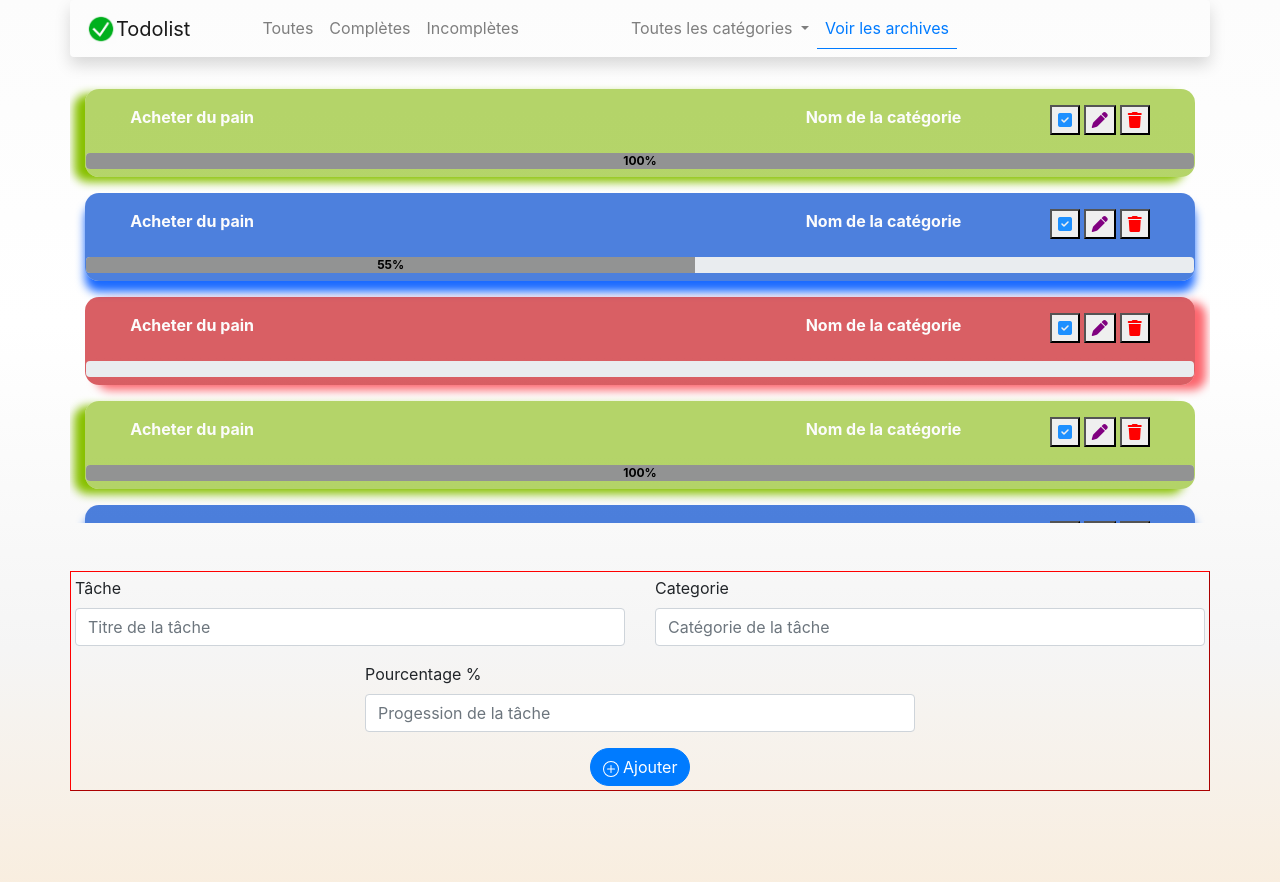
After one commit to Datebayo350/TODOLIST, a PHP site: page /php/index.php in a window 1280 px wide. The commit adds this page. Shown: the top 882 px of the page. Run offline with PHP 8.4, Linux system fonts and the light colour scheme; some libraries are stand-ins or nearby versions.

Commit message:
Add new task works, it appears on the top of the parent tasks, however the events doesn't works, need to factorised the code

```diff
--- a/css/styles.css
+++ b/css/styles.css
@@ -16,26 +16,40 @@ header div>div img {
 }
 
 body {
+    height: 100vh;
     background-image: linear-gradient(#FCFCFC, white, whitesmoke, antiquewhite);
-    background-repeat: repeat;
+    background-repeat: space;
 }
 
 .shadow-complete {
-    box-shadow: -11px 5px 10px #B8E846;
-    background-color:  #ceec87a8;
-    color: #777676;
+    box-shadow: -11px 5px 10px #88c100;
+    background-color:  #8fbf1da8;
+    color: #FCFCFC;
     font-weight: bold;
+    border-radius: 14px;
 }
 
 .shadow-incomplete {
-    box-shadow: 11px 5px 10px #B21D25;
-    background-color:  #a15a5da6;
+    box-shadow: 11px 5px 10px #fc666e;
+    background-color:  #c50a12a6;
     color: #FCFCFC;
+    font-weight: bold;
+    border-radius: 14px;
+
 }
 .shadow-started {
-    box-shadow: 0px 11px 10px #0f58e0;
-    background-color: #2460ceb2;
+    box-shadow: 0px 11px 10px#1c6bff;
+    background-color:#0049cfb2;
     color: #FCFCFC;
+    font-weight: bold;
+    border-radius: 14px;
+}
+.shadow-test {
+    box-shadow: 0px 11px 10px#1ce5ff;
+    background-color:#00cfb3b2;
+    color: #FCFCFC;
+    font-weight: bold;
+    border-radius: 14px;
 }
 
 nav img {
@@ -52,3 +66,25 @@ nav img {
     border: 1px solid white;
     box-shadow: 0px 0px 10px 2px white;
 }
+
+.form {
+    border: 1px outset red;
+    box-shadow:
+}
+
+@media (max-width: 991.98px) {
+
+        a.text-primary {
+            display: inline;
+        }
+
+        div.dropdown-menu {
+            width: 20rem;
+
+        }
+
+        li.ml-5 {
+            margin-left: 0 !important;
+        }
+
+}
--- a/js/app.js
+++ b/js/app.js
@@ -4,10 +4,15 @@ var todolist = {
         var checks = document.querySelectorAll('.check');
         var delets = document.querySelectorAll('.delete');
         var modifys = document.querySelectorAll('.modify');
+        var submitNewTaskButton = document.querySelector('button[type=submit');
+        var form = document.querySelector('form');
 
         checks.forEach(index => index.addEventListener('click', todolist.handleCheckButton));
         delets.forEach(index => index.addEventListener('click', todolist.handleDeleteButton));
-        modifys.forEach(index => index.addEventListener('click', todolist.handleModifyButton,true));
+        modifys.forEach(index => index.addEventListener('click', todolist.handleModifyButton));
+        // submitNewTaskButton.addEventListener('click', todolist.handleAddNewTask);
+        form.addEventListener('submit', todolist.handleAddNewTask);
+
 
 
     },
@@ -30,20 +35,19 @@ var todolist = {
 
     },
 
-    handleModifyButton: function(clickModify){
-        // var divTitle = clickModify.target.parentNode.parentNode.previousElementSibling;
+    handleModifyButton: function(event){
+        //? This refer to the currentTarget
+        var divTitle = event.target.parentNode.parentNode.previousElementSibling;
+        console.log(divTitle);
 
-        var divTitle = this.parentNode.parentNode.previousElementSibling;
         var inputs = divTitle.querySelectorAll('input');
         var paragraphs = divTitle.querySelectorAll('p');
 
+        //?Set the value of the futur displayed inputs
         var input1Value = inputs[0].value = paragraphs[0].innerHTML;
         var input2Value = inputs[1].value = paragraphs[1].innerHTML;
 
-
-        console.log(inputs);
-
-
+        //? On Every Click to the modify button, hide the paragraphs and display the inputs to let me edit the field
         inputs.forEach(input =>
 
             input.classList.remove('d-none')
@@ -56,56 +60,75 @@ var todolist = {
 
 
         );
+        todolist.addBlurEventListener(inputs, 'blur')
+        todolist.addBlurEventListener(inputs, 'keydown')
 
-        /**
-         * Ajoute un évenement sur une liste
-         *
-         * @param  list
-         * @param  event
-         */
+    },
 
-        var addBlurEventListener = function( list, event) {
+    handleAddNewTask: function(event){
+        event.preventDefault();
+        console.log(event);
+        var ancestor = document.querySelector('.ancestor');
+        var template = document.querySelector('template');
+
+        var formTitle = document.querySelector('.formTitle_task');
+        var formCategory = document.querySelector('.formCategory_task');
+        var formProgress = document.querySelector('.formProgress_task');
+
+        // @see https://stackoverflow.com/questions/39372886/document-importnode-vs-node-clonenode-real-example
+        // @see https://developer.mozilla.org/fr/docs/Web/API/Node/cloneNode
+        //var clone = document.importClone(template.content, clone,true)
+        //? Select the template, get the content, clone it and tru to say that we want to clone his childrens too
+        //! This one its a document fragment
+        var cloneTemplateFragment = document.getElementById('template').content.cloneNode(true);
+        //! This one its a an element, so add this one and not the above one
+        var templateParent = cloneTemplateFragment.querySelector('.parent');
+        var templateTitle = cloneTemplateFragment.querySelector('.templateTitle_task');
+        var templateCategory = cloneTemplateFragment.querySelector('.templateCategory_task');
+        var templateProgress = cloneTemplateFragment.querySelector('.templateProgress_task');
+
+        templateTitle.innerHTML = formTitle.value;
+        // console.log(templateParent);
+        templateParent.classList.add('shadow-test');
+        templateCategory.innerHTML = formCategory.value;
+        templateProgress.innerHTML = formProgress.value;
+
+        // @see https://stackoverflow.com/questions/11475232/find-the-element-before-and-after-a-specific-element-with-pure-javascript
+        // @see https://stackoverflow.com/questions/618089/can-i-insert-elements-to-the-beginning-of-an-element-using-appendchild
+        ancestor.insertBefore(templateParent, ancestor.firstChild);
+        // progress.style.backgroundColor = "red";
+
+        console.log(templateParent);
+
+
+    },
+
+    //? Add event on every kind of array, object
+    addBlurEventListener: function(list, event){
+        var inputs = document.querySelectorAll('.task-input');
+        var paragraphs = document.querySelectorAll('.task-paragraph');
         for(var i = 0; i <list.length; i++) {
+            //?For every item in the list, add the listener
             list[i].addEventListener(event, (evt) => {
-                   var field = evt.target.value;
-                    console.log(evt);
                 if(evt.key === 'Enter' || evt.type === 'blur'){
 
-                      var paragraph1Value = paragraphs[0].innerHTML = inputs[0].value;
-                      var paragraph2Value = paragraphs[1].innerHTML = inputs[1].value;
+                   paragraphs[0].innerHTML = inputs[0].value;
+                   paragraphs[1].innerHTML = inputs[1].value;
 
-                      console.log(evt.key);
-                      console.log('Paragraphe 1 =>', paragraph1Value);
-
-
+                    //? Do the oposit job of the l 44
                     inputs.forEach(input =>
 
                         input.classList.add('d-none')
-
                     );
 
                     paragraphs.forEach(p =>
 
                         p.classList.remove('d-none')
-
-
                     );
-
                 }
-
-
             })
-
         }
-        }
-
-        addBlurEventListener(inputs, 'blur')
-        addBlurEventListener(inputs, 'keydown')
-
-
-
     },
-
 
 
 
--- /dev/null
+++ b/php/index.php
@@ -0,0 +1,211 @@
+<?php
+//? https://www.youtube.com/watch?v=zyIx_VfGmQc
+
+    // echo '<div class="container"><img class="img-fluid" src="../../../../../moi.jpg"></div>';
+
+
+?>
+<!DOCTYPE html>
+<html lang="fr">
+<head>
+    <meta charset="UTF-8">
+    <meta name="viewport" content="width=device-width, initial-scale=1, shrink-to-fit=no">
+    <!-- <link rel="stylesheet" href="../css/reset.css"> Pas utile, bootstrap dispose de son propre reset -->
+    <link rel="stylesheet" href="https://cdn.jsdelivr.net/npm/bootstrap@4.5.3/dist/css/bootstrap.min.css" integrity="sha384-TX8t27EcRE3e/ihU7zmQxVncDAy5uIKz4rEkgIXeMed4M0jlfIDPvg6uqKI2xXr2" crossorigin="anonymous">
+    <link rel="stylesheet" href="../css/styles.css">
+    <title>TODOLIST - Constantin</title>
+</head>
+<body>
+    <header>
+        <nav class="navbar navbar-expand-lg navbar-light container shadow rounded">
+            <a href="" class="navbar-brand"><img src="../assets/images/check_icon.jpg" width="30" height="30" class="d-inline-block align-top" alt="Check icon">Todolist</a>
+            <button class="navbar-toggler" type="button" data-toggle="collapse" data-target="#navigation_menu" aria-controls="navbar menue" aria-expanded="false" aria-label="Toggle navigation">
+                <span class="navbar-toggler-icon"></span>
+            </button>
+            <div id="navigation_menu" class="collapse navbar-collapse">
+                <ul class="navbar-nav mr-auto justify-content-between">
+                    <li class="nav-item ml-5"><a class="nav-link"href="">Toutes</a></li>
+                    <li class="nav-item"><a class="nav-link"href="">Complètes</a></li>
+                    <li class="nav-item mr-5"><a class="nav-link"href="">Incomplètes</a></li>
+                    <li class="nav-item ml-5 dropdown">
+                        <a class="nav-link dropdown-toggle" href="#" id="navbar_dropdown" role="button" data-toggle="dropdown" aria-haspopup="true" aria-expanded="false">
+                        Toutes les catégories
+                        </a>
+                        <div id="navbar_dropdown" class="dropdown-menu" aria-labelledby="navbarDropdown">
+                            <a class="dropdown-item" href="#">Titre Pro</a>
+                            <a class="dropdown-item" href="#">O'Clock</a>
+                            <div class="dropdown-divider"></div>
+                            <a class="dropdown-item" href="#">Preparation</a>
+                        </div>
+                    </li>
+                    <li class="nav-item"><a href="" class="nav-link border-bottom border-primary text-primary">Voir les archives</a></li>
+
+                </ul>
+            </div>
+        </nav>
+    </header>
+    <main>
+        <div class="ancestor container mt-3" style="max-height: 450px; overflow-y:scroll">
+            <div class="parent container mt-3 p-3 shadow-complete">
+                <div class="row d-flex justify-content-around">
+                    <div class="title w-75 d-flex justify-content-between">
+                        <p class="task-paragraph">Acheter du pain</p>
+                        <input type="text" class="task-input form-control w-25 d-none" aria-label="Small">
+                        <p class="task-paragraph">Nom de la catégorie</p>
+                        <input type="text" class="task-input form-control w-25 d-none " aria-label="Small">
+                    </div>
+                    <div lass="d-flex justify-content-evenly">
+                        <button><span class="check fas fa-check-square" style="color: Dodgerblue" id="button1"></span></button>
+                        <button><span class="modify fas fa-pen" style="color: purple"></span></button>
+                        <button><span class="delete fas fa-trash" style="color: red"></span></button>
+                    </div>
+                    <div class="mb-n2 mt-2 p-0 progress container">
+                        <div class="progress-bar" role="progressbar" style="width: 100%;background-color: #7a7a7ac7; color:black" aria-valuenow="100" aria-valuemin="0" aria-valuemax="100">100%</div>
+                    </div>
+                </div>
+            </div>
+            <div class="parent container mt-3 p-3 shadow-started">
+                <div class="row d-flex justify-content-around">
+                    <div class="title w-75 d-flex justify-content-between">
+                        <p class="task-paragraph">Acheter du pain</p>
+                        <input type="text" class="task-input form-control w-25 d-none" aria-label="Small">
+                        <p class="task-paragraph">Nom de la catégorie</p>
+                        <input type="text" class="task-input form-control w-25 d-none " aria-label="Small">
+                    </div>
+                    <div lass="d-flex justify-content-evenly">
+                        <button><span class="check fas fa-check-square" style="color: Dodgerblue" id="button1"></span></button>
+                        <button><span class="modify fas fa-pen" style="color: purple"></span></button>
+                        <button><span class="delete fas fa-trash" style="color: red"></span></button>
+                    </div>
+                    <div class="mb-n2 mt-2 p-0 progress container">
+                        <div class="progress-bar" role="progressbar" style="width: 55%;background-color: #7a7a7ac7; color:black" aria-valuenow="55" aria-valuemin="0" aria-valuemax="100">55%</div>
+                    </div>
+                </div>
+            </div>
+            <div class="parent container mt-3 p-3 shadow-incomplete">
+                <div class="row d-flex justify-content-around">
+                    <div class="title w-75 d-flex justify-content-between">
+                        <p class="task-paragraph">Acheter du pain</p>
+                        <input type="text" class="task-input form-control w-25 d-none" aria-label="Small">
+                        <p class="task-paragraph">Nom de la catégorie</p>
+                        <input type="text" class="task-input form-control w-25 d-none " aria-label="Small">
+                    </div>
+                    <div lass="d-flex justify-content-evenly">
+                        <button><span class="check fas fa-check-square" style="color: Dodgerblue" id="button1"></span></button>
+                        <button><span class="modify fas fa-pen" style="color: purple"></span></button>
+                        <button><span class="delete fas fa-trash" style="color: red"></span></button>
+                    </div>
+                    <div class="mb-n2 mt-2 p-0 progress container">
+                        <div class="progress-bar" role="progressbar" style="width: 0%;background-color: #7a7a7ac7; color:black" aria-valuenow="0" aria-valuemin="0" aria-valuemax="100">0%</div>
+                    </div>
+                </div>
+            </div>
+            <div class="parent container mt-3 p-3 shadow-complete">
+                <div class="row d-flex justify-content-around">
+                    <div class="title w-75 d-flex justify-content-between">
+                        <p class="task-paragraph">Acheter du pain</p>
+                        <input type="text" class="task-input form-control w-25 d-none" aria-label="Small">
+                        <p class="task-paragraph">Nom de la catégorie</p>
+                        <input type="text" class="task-input form-control w-25 d-none " aria-label="Small">
+                    </div>
+                    <div lass="d-flex justify-content-evenly">
+                        <button><span class="check fas fa-check-square" style="color: Dodgerblue" id="button1"></span></button>
+                        <button><span class="modify fas fa-pen" style="color: purple"></span></button>
+                        <button><span class="delete fas fa-trash" style="color: red"></span></button>
+                    </div>
+                    <div class="mb-n2 mt-2 p-0 progress container">
+                        <div class="progress-bar" role="progressbar" style="width: 100%;background-color: #7a7a7ac7; color:black" aria-valuenow="100" aria-valuemin="0" aria-valuemax="100">100%</div>
+                    </div>
+                </div>
+            </div>
+            <div class="parent container mt-3 p-3 shadow-started">
+                <div class="row d-flex justify-content-around">
+                    <div class="title w-75 d-flex justify-content-between">
+                        <p class="task-paragraph">Acheter du pain</p>
+                        <input type="text" class="task-input form-control w-25 d-none" aria-label="Small">
+                        <p class="task-paragraph">Nom de la catégorie</p>
+                        <input type="text" class="task-input form-control w-25 d-none " aria-label="Small">
+                    </div>
+                    <div lass="d-flex justify-content-evenly">
+                        <button><span class="check fas fa-check-square" style="color: Dodgerblue" id="button1"></span></button>
+                        <button><span class="modify fas fa-pen" style="color: purple"></span></button>
+                        <button><span class="delete fas fa-trash" style="color: red"></span></button>
+                    </div>
+                    <div class="mb-n2 mt-2 p-0 progress container">
+                        <div class="progress-bar" role="progressbar" style="width: 55%;background-color: #7a7a7ac7; color:black" aria-valuenow="55" aria-valuemin="0" aria-valuemax="100">55%</div>
+                    </div>
+                </div>
+            </div>
+            <div class="parent container mt-3 p-3 shadow-incomplete">
+                <div class="row d-flex justify-content-around">
+                    <div class="title w-75 d-flex justify-content-between">
+                        <p class="task-paragraph">Acheter du pain</p>
+                        <input type="text" class="task-input form-control w-25 d-none" aria-label="Small">
+                        <p class="task-paragraph">Nom de la catégorie</p>
+                        <input type="text" class="task-input form-control w-25 d-none " aria-label="Small">
+                    </div>
+                    <div lass="d-flex justify-content-evenly">
+                        <button><span class="check fas fa-check-square" style="color: Dodgerblue" id="button1"></span></button>
+                        <button><span class="modify fas fa-pen" style="color: purple"></span></button>
+                        <button><span class="delete fas fa-trash" style="color: red"></span></button>
+                    </div>
+                    <div class="mb-n2 mt-2 p-0 progress container">
+                        <div class="progress-bar" role="progressbar" style="width: 0%;background-color: #7a7a7ac7; color:black" aria-valuenow="0" aria-valuemin="0" aria-valuemax="100">0%</div>
+                    </div>
+                </div>
+            </div>
+        </div>
+        <form action="" method="post" class="p-1 mt-5 container form">
+            <div class=" justify-content-center row row-cols-md-2">
+                <div class="form-group col-8">
+                    <label >Tâche </label>
+                    <input type="text" class="form-control formTitle_task" name="Task Title" placeholder="Titre de la tâche">
+                </div>
+                <div class="form-group col-8">
+                    <label >Categorie </label>
+                    <input type="text" class="form-control formCategory_task" name="Task Category" placeholder="Catégorie de la tâche">
+                </div>
+                <!-- <div class="w-100"></div> -->
+                <div class="form-group col-8">
+                    <label>Pourcentage % </label>
+                    <input  type="number" class="form-control formProgress_task" name="Task Progress" value="" placeholder="Progession de la tâche">
+                </div>
+
+            </div>
+            <div class="row justify-content-center">
+                <button type="submit" class="btn btn-default btn-primary rounded-pill">
+                    <svg width="1em" height="1em" viewBox="0 0 16 16" class="bi bi-plus-circle" fill="currentColor" xmlns="http://www.w3.org/2000/svg">
+                        <path fill-rule="evenodd" d="M8 15A7 7 0 1 0 8 1a7 7 0 0 0 0 14zm0 1A8 8 0 1 0 8 0a8 8 0 0 0 0 16z"/>
+                        <path fill-rule="evenodd" d="M8 4a.5.5 0 0 1 .5.5v3h3a.5.5 0 0 1 0 1h-3v3a.5.5 0 0 1-1 0v-3h-3a.5.5 0 0 1 0-1h3v-3A.5.5 0 0 1 8 4z"/>
+                    </svg>
+                    Ajouter
+                </button>
+            </div>
+        </form>
+        <template id="template">
+            <div class="parent container mt-3 p-3">
+                <div class="row d-flex justify-content-around">
+                    <div class="title w-75 d-flex justify-content-between">
+                        <p class="task-paragraph templateTitle_task"></p>
+                        <input type="text" class="task-input form-control w-25 d-none" aria-label="Small">
+                        <p class="task-paragraph templateCategory_task"></p>
+                        <input type="text" class="task-input form-control w-25 d-none " aria-label="Small">
+                    </div>
+                    <div lass="d-flex justify-content-evenly">
+                        <button><span class="check  fas fa-check-square" style="color: Dodgerblue" id="button1"></span></button>
+                        <button><span class="modify fas fa-pen" style="color: purple"></span></button>
+                        <button><span class="delete fas fa-trash" style="color: red"></span></button>
+                    </div>
+                    <div class="mb-n2 mt-2 p-0 progress container">
+                        <div class="progress-bar templateProgress_task" role="progressbar" style="background-color: #7a7a7ac7; color:black" aria-valuenow="" aria-valuemin="0" aria-valuemax="100"></div>
+                    </div>
+                </div>
+            </div>
+        </template>
+    </main>
+    <script src="https://kit.fontawesome.com/54b9013cb1.js" crossorigin="anonymous"></script>
+    <script src="https://code.jquery.com/jquery-3.5.1.slim.min.js" integrity="sha384-DfXdz2htPH0lsSSs5nCTpuj/zy4C+OGpamoFVy38MVBnE+IbbVYUew+OrCXaRkfj" crossorigin="anonymous"></script>
+    <script src="https://cdn.jsdelivr.net/npm/bootstrap@4.5.3/dist/js/bootstrap.bundle.min.js" integrity="sha384-ho+j7jyWK8fNQe+A12Hb8AhRq26LrZ/JpcUGGOn+Y7RsweNrtN/tE3MoK7ZeZDyx" crossorigin="anonymous"></script>
+    <script src="../js/app.js"></script>
+</body>
+</html>
```
Also changed, not shown: html/test.html (deleted, +0 -106 lines), html/test2.html (deleted, +0 -93 lines), js/app2.js (deleted, +0 -72 lines), php/redirect.php (added, +13 -0 lines), assets/images/abstract_white.jpg (deleted), assets/images/check_img.png (added), 1 other file. Lines whose indentation alone changed are shown as unchanged.
